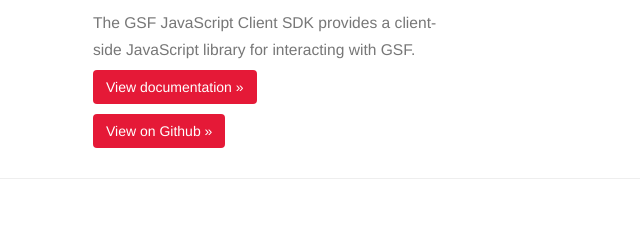
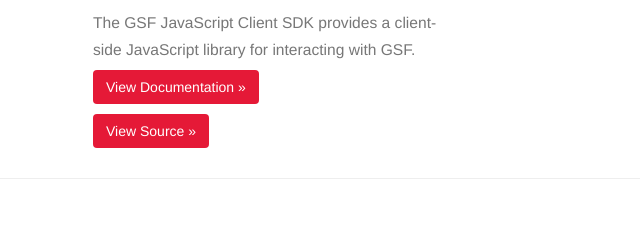
Before and after one commit to HGS-demiiglesias/geospatial-services-framework.github.io, a plain HTML site: page index.html in a window 1280 px wide. Shown: the part 342-582 px from the top of the page, 367-1007 px from the left. Drawn offline with nearby package versions, Linux system fonts and the light colour scheme.

Commit message:
Change button titles

```diff
--- a/index.html
+++ b/index.html
@@ -38,8 +38,8 @@
         <div class="col-md-4">
           <h3>GSF JavaScript SDK</h3>
           <h3><small>The GSF JavaScript Client SDK provides a client-side JavaScript library for interacting with GSF.</small></h3>
-          <p><a class="btn btn-md" href="sdk-docs/index.html" role="button">View documentation &raquo;</a></p>
-          <p><a class="btn btn-md" href="https://github.com/geospatial-services-framework/gsf-js-client-sdk" role="button">View on Github &raquo;</a></p>
+          <p><a class="btn btn-md" href="sdk-docs/index.html" role="button">View Documentation &raquo;</a></p>
+          <p><a class="btn btn-md" href="https://github.com/geospatial-services-framework/gsf-js-client-sdk" role="button">View Source &raquo;</a></p>
        </div>
       </div>
       <hr>
```
